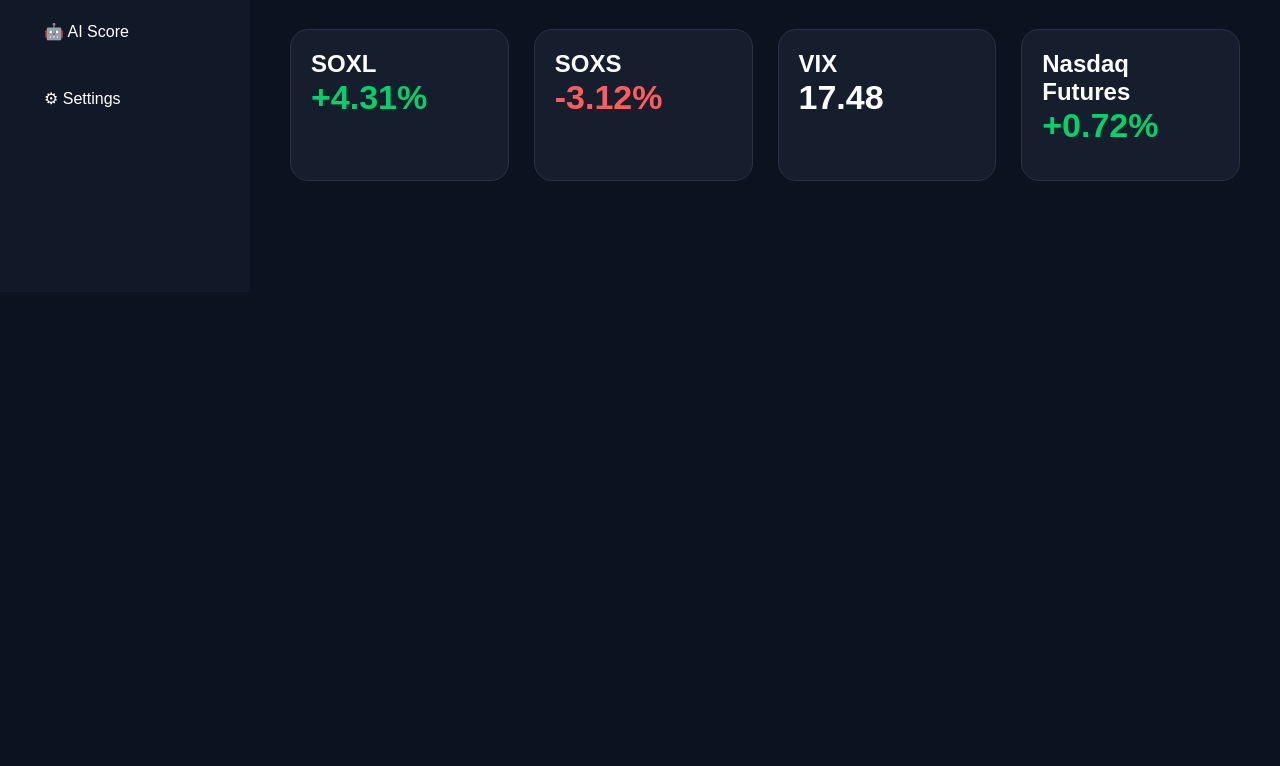
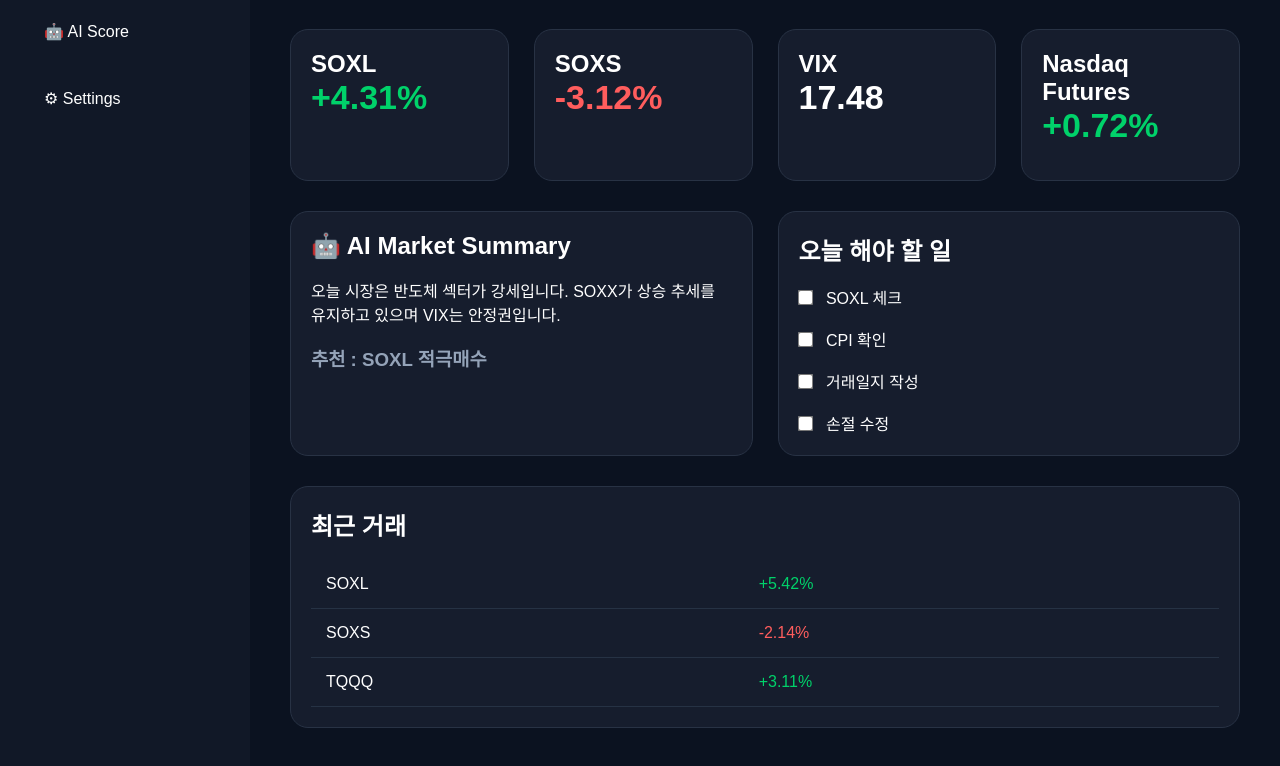
Before and after one commit to BvrPark/AI-stocks, a Next.js app in the folder frontend/: page / in a window 1280 px wide. Shown: the part 508-1274 px from the top of the page. Before the commit the page ends 800 px from the top, so only its background shows below. Built offline with nearby package versions, Linux system fonts and the light colour scheme.

Commit message:
Update page.tsx

```diff
--- a/frontend/app/page.tsx
+++ b/frontend/app/page.tsx
@@ -96,6 +96,20 @@
 
         </div>
 
+    <div className="grid2">
+
+      <AiSummary />
+
+      <TodoCard />
+
+    </div>
+
+    <div style={{ marginTop: 30 }}>
+
+      <TradeHistory />
+
+    </div>
+
       </section>
 
     </main>
```
